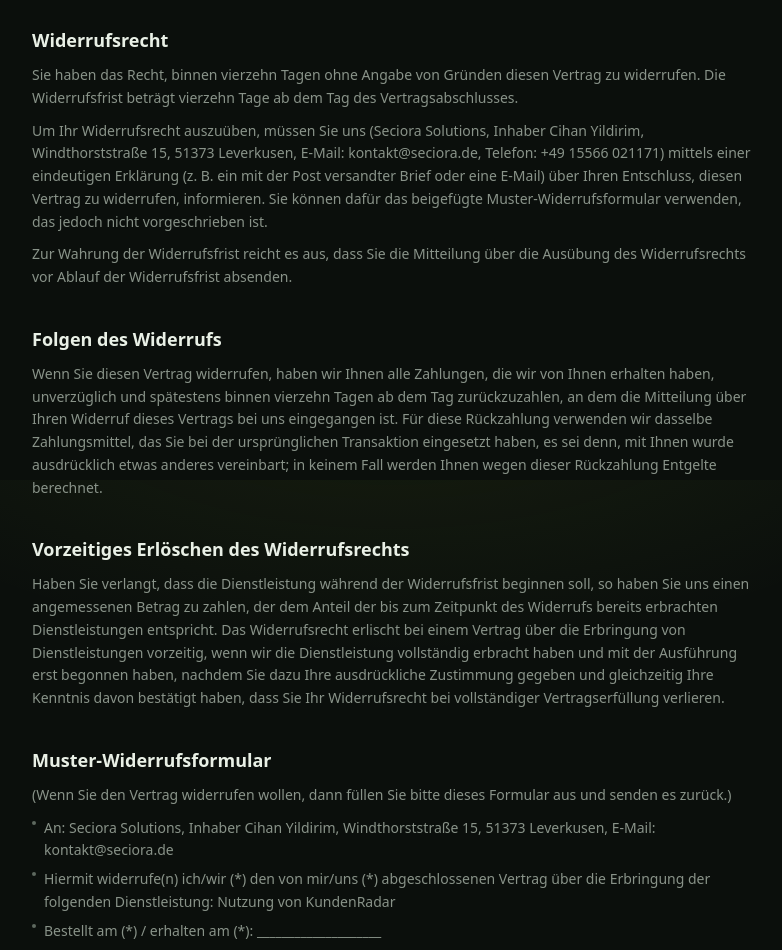
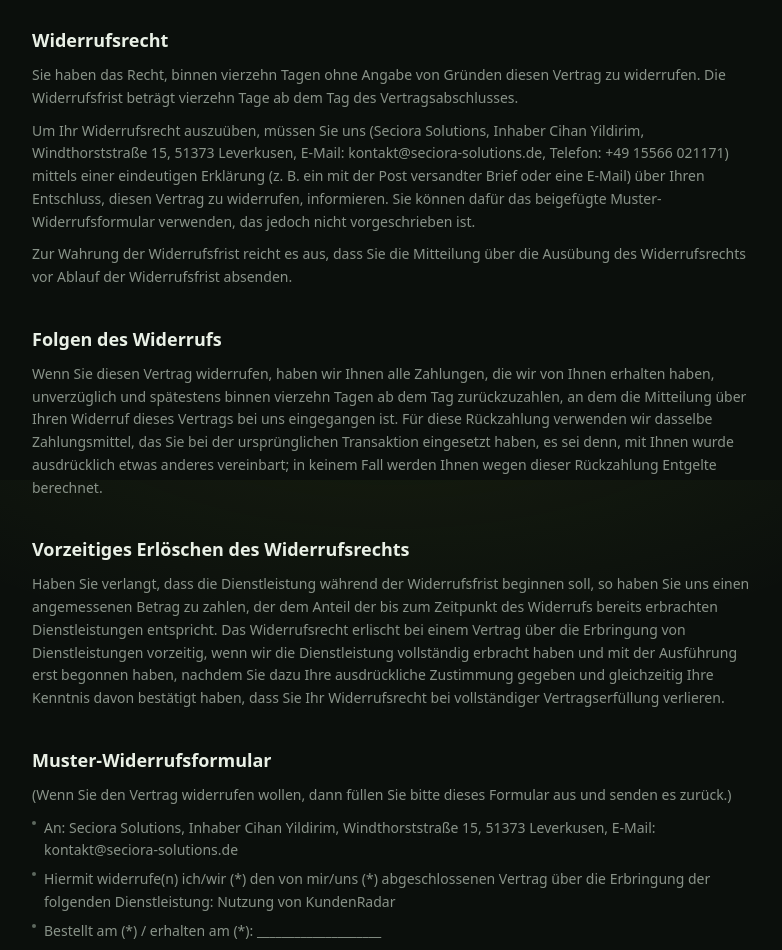
Before and after one commit to personal-glitch/lead-finder, a Next.js app: page /widerruf in a window 1280 px wide. Shown: the part 320-1270 px from the top of the page, without its empty margins (248-1030 px from the left). Built offline with nearby package versions, Linux system fonts and the light colour scheme; no server answers.

Commit message:
mail: Kontaktadresse auf kontakt@seciora-solutions.de vereinheitlicht

```diff
--- a/src/app/api/kuendigung/route.ts
+++ b/src/app/api/kuendigung/route.ts
@@ -20,7 +20,7 @@
     if (!config.supabase.enabled) {
       throw new AppError(
         "not_configured",
-        "Die Online-Kündigung ist derzeit nicht verfügbar. Bitte kündige per E-Mail an kontakt@seciora.de.",
+        "Die Online-Kündigung ist derzeit nicht verfügbar. Bitte kündige per E-Mail an kontakt@seciora-solutions.de.",
       );
     }
     const { createAdminClient } = await import("@/lib/supabase/server");
--- a/src/app/datenschutz/page.tsx
+++ b/src/app/datenschutz/page.tsx
@@ -9,7 +9,7 @@
       <H2>1. Verantwortlicher</H2>
       <P>
         Seciora Solutions, Inhaber Cihan Yildirim (Einzelunternehmen), Windthorststraße 15,
-        51373 Leverkusen · Telefon: +49 15566 021171 · E-Mail: kontakt@seciora.de. Die vollständigen Angaben findest du im{" "}
+        51373 Leverkusen · Telefon: +49 15566 021171 · E-Mail: kontakt@seciora-solutions.de. Die vollständigen Angaben findest du im{" "}
         <a href="/impressum" className="text-[var(--color-brand)] hover:underline">Impressum</a>.
       </P>
 
--- a/src/app/impressum/page.tsx
+++ b/src/app/impressum/page.tsx
@@ -12,7 +12,7 @@
       <P>Windthorststraße 15<br />51373 Leverkusen<br />Deutschland</P>
 
       <H2>Kontakt</H2>
-      <P>Telefon: +49 15566 021171<br />E-Mail: kontakt@seciora.de</P>
+      <P>Telefon: +49 15566 021171<br />E-Mail: kontakt@seciora-solutions.de</P>
 
       <H2>Rechtsform</H2>
       <P>Einzelunternehmen. Eine Eintragung im Handelsregister besteht nicht.</P>
--- a/src/app/kontakt/page.tsx
+++ b/src/app/kontakt/page.tsx
@@ -12,7 +12,7 @@
         <div className="space-y-4">
           <H2>So erreichst du uns</H2>
           <div className="space-y-2 text-sm text-[var(--color-muted)]">
-            <p className="flex items-center gap-2"><Icon name="mail" size={15} /> kontakt@seciora.de</p>
+            <p className="flex items-center gap-2"><Icon name="mail" size={15} /> kontakt@seciora-solutions.de</p>
             <p className="flex items-center gap-2"><Icon name="phone" size={15} /> +49 15566 021171</p>
             <p className="flex items-center gap-2"><Icon name="pin" size={15} /> Windthorststraße 15, 51373 Leverkusen</p>
           </div>
--- a/src/app/kuendigung/page.tsx
+++ b/src/app/kuendigung/page.tsx
@@ -28,7 +28,7 @@
       });
       setDone(res);
     } catch (err) {
-      setError(err instanceof Error ? err.message : "Kündigung fehlgeschlagen. Bitte per E-Mail an kontakt@seciora.de kündigen.");
+      setError(err instanceof Error ? err.message : "Kündigung fehlgeschlagen. Bitte per E-Mail an kontakt@seciora-solutions.de kündigen.");
     } finally {
       setBusy(false);
     }
@@ -54,7 +54,7 @@
         )}
         <P>
           Du erhältst zusätzlich eine Bestätigung an die angegebene E-Mail-Adresse. Bei Fragen erreichst du uns unter
-          kontakt@seciora.de.
+          kontakt@seciora-solutions.de.
         </P>
       </LegalShell>
     );
@@ -112,7 +112,7 @@
         </button>
         <P>
           Nach dem Klick erhältst du eine Eingangsbestätigung. Alternativ kannst du jederzeit formlos per E-Mail an
-          kontakt@seciora.de kündigen.
+          kontakt@seciora-solutions.de kündigen.
         </P>
       </form>
     </LegalShell>
--- a/src/app/widerruf/page.tsx
+++ b/src/app/widerruf/page.tsx
@@ -21,7 +21,7 @@
       </P>
       <P>
         Um Ihr Widerrufsrecht auszuüben, müssen Sie uns (Seciora Solutions, Inhaber Cihan Yildirim,
-        Windthorststraße 15, 51373 Leverkusen, E-Mail: kontakt@seciora.de, Telefon: +49 15566 021171) mittels einer
+        Windthorststraße 15, 51373 Leverkusen, E-Mail: kontakt@seciora-solutions.de, Telefon: +49 15566 021171) mittels einer
         eindeutigen Erklärung (z. B. ein mit der Post versandter Brief oder eine E-Mail) über Ihren Entschluss, diesen
         Vertrag zu widerrufen, informieren. Sie können dafür das beigefügte Muster-Widerrufsformular verwenden, das
         jedoch nicht vorgeschrieben ist.
@@ -53,7 +53,7 @@
       <H2>Muster-Widerrufsformular</H2>
       <P>(Wenn Sie den Vertrag widerrufen wollen, dann füllen Sie bitte dieses Formular aus und senden es zurück.)</P>
       <UL items={[
-        "An: Seciora Solutions, Inhaber Cihan Yildirim, Windthorststraße 15, 51373 Leverkusen, E-Mail: kontakt@seciora.de",
+        "An: Seciora Solutions, Inhaber Cihan Yildirim, Windthorststraße 15, 51373 Leverkusen, E-Mail: kontakt@seciora-solutions.de",
         "Hiermit widerrufe(n) ich/wir (*) den von mir/uns (*) abgeschlossenen Vertrag über die Erbringung der folgenden Dienstleistung: Nutzung von KundenRadar",
         "Bestellt am (*) / erhalten am (*): ____________________",
         "Name des/der Verbraucher(s): ____________________",
```
